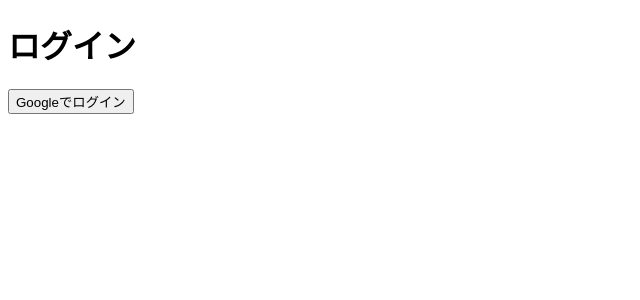
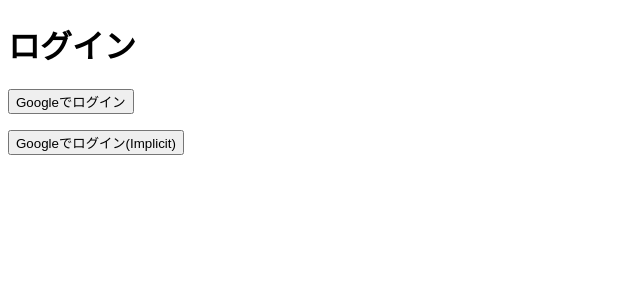
Before and after one commit to jtamu/google_login_front, a SvelteKit app: page / in a window 1280 px wide. Shown: the top 300 px of the page, without its empty margins (0-640 px from the left). Built offline with nearby package versions, Linux system fonts and the light colour scheme.

Commit message:
feat: implicitフローを追加

```diff
--- a/src/routes/+page.svelte
+++ b/src/routes/+page.svelte
@@ -23,7 +23,31 @@
 		const href = `${discoverRes.data.authorization_endpoint}?response_type=${params.response_type}&client_id=${params.client_id}&scope=${params.scope}&redirect_uri=${params.redirect_uri}&state=${params.state}&nonce=${params.nonce}`;
 		location.href = href;
 	}
+
+	async function implicitLogin() {
+		// ディスカバリドキュメントを参照
+		const discoverRes = await axios.get('https://accounts.google.com/.well-known/openid-configuration');
+		sessionStorage.setItem('discoverDoc', JSON.stringify(discoverRes.data));
+
+		// 認可エンドポイントへのリクエストパラメータ設定
+		const params = {
+			response_type: 'token id_token',
+			client_id: '720487762083-hbm6v2q5loampnkcsicc0d0303lsksom.apps.googleusercontent.com',
+			scope: 'openid profile email',
+			redirect_uri: 'https://google-login.jtamu-sample-app.link/implicit/callback',
+			state: Math.random().toString(32).substring(2),
+			nonce: Math.random().toString(32).substring(2)
+		};
+
+		sessionStorage.setItem('state', params.state);
+		sessionStorage.setItem('nonce', params.nonce);
+
+		// 認可エンドポイントへ遷移
+		const href = `${discoverRes.data.authorization_endpoint}?response_type=${params.response_type}&client_id=${params.client_id}&scope=${params.scope}&redirect_uri=${params.redirect_uri}&state=${params.state}&nonce=${params.nonce}`;
+		location.href = href;
+	}
 </script>
 
 <h1>ログイン</h1>
 <p><button on:click={login}>Googleでログイン</button></p>
+<p><button on:click={implicitLogin}>Googleでログイン(Implicit)</button></p>
```
Also changed, not shown: src/routes/implicit/callback/+page.svelte (added, +17 -0 lines).
